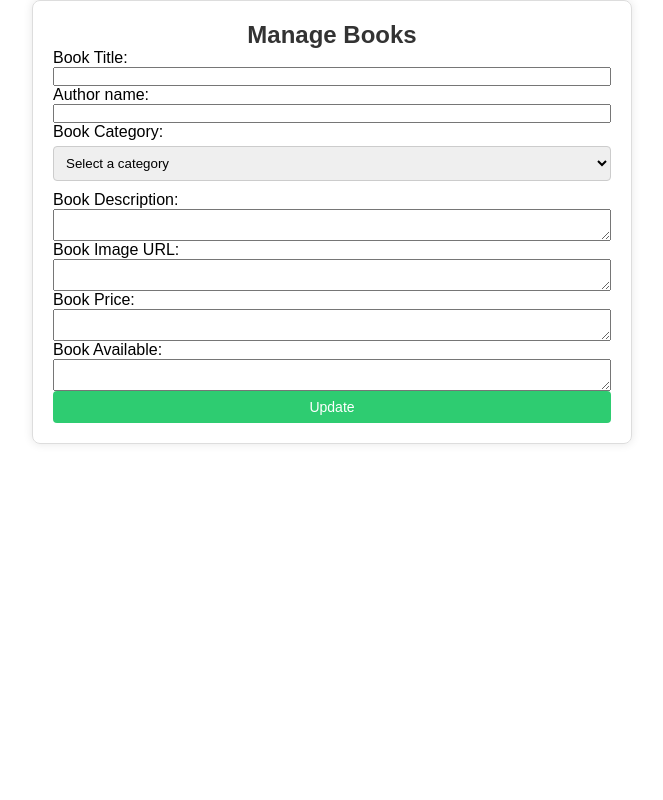
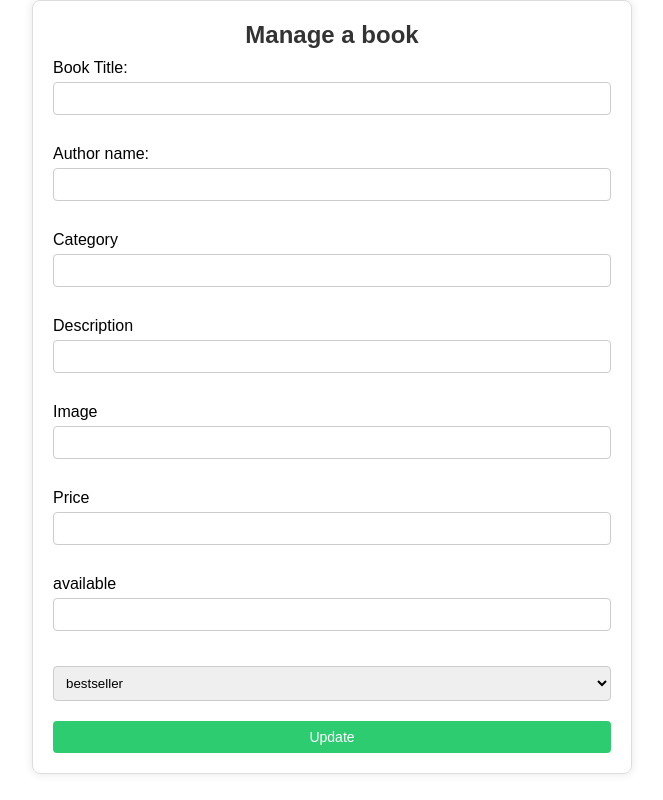
Before and after one commit to coder-aastha/Pustakgriha-OnlineBookStore, a React (Vite) app: page /AdminManageBook/1 in a window 1280 px wide. Shown: the whole page, without its empty margins (308-971 px from the left). Built offline with nearby package versions, Linux system fonts and the light colour scheme; no server answers.

Commit message:
final changes on update books

```diff
--- a/src/Admin/AdminManageBook.jsx
+++ b/src/Admin/AdminManageBook.jsx
@@ -65,76 +65,84 @@ const UpdateBooks = () => {
   return (
     <>
       <div className="upload-form-container">
-        <h2>Manage Books</h2>
+        <h2>Manage a book</h2>
         <form onSubmit={handleFormSubmit}>
-          <label htmlFor="book_title">Book Title:</label>
+          <div className="book_title">Book Title:
             <input
               type="text"
-            id="book_title"
+              id='book_title'
               name="bookTitle"
               value={data.bookTitle}
-            onChange={handleInputChange}
-            required
-          />
+              onChange={handleInputChange} required />
+          </div>
 
-          <label htmlFor="book_name">Author name:</label>
+          <div className="book_title">Author name:
             <input
-            type="text"
-            id="book_name"
+              type='text'
+              id='book_name'
               name="authorName"
               value={data.authorName}
-            onChange={handleInputChange}
-            required
-          />
+              onChange={handleInputChange} required />
+          </div>
 
-          <label htmlFor="book_category">Book Category:</label>
-          <select
+          <div className="book_title"> Category
+            <input
+              type='text'
               id="book_category"
               name="category"
               value={data.category}
-            onChange={handleInputChange}
+              onChange={handleInputChange} required />
+          </div>
+
+          <div className="book_title"> Description
+            <input
+              type='text'
+              id='book_description'
+              name="bookDescription"
+              value={data.bookDescription}
+              onChange={handleInputChange} required />
+          </div>
+
+          <div className="book_title"> Image
+            <input
+              type='text'
+              id='book_image'
+              name="imageURL"
+              value={data.imageURL}
+              onChange={handleInputChange} required />
+          </div>
+
+          <div className="book_title"> Price
+            <input
+              type='text'
+              id='book_price'
+              name="price"
+              value={data.price}
+              onChange={handleInputChange} required />
+          </div>
+
+          <div className="book_title"> available
+            <input
+              type='text'
+              name="book_name"
+              value={data.available}
+              onChange={handleInputChange} required />
+          </div>
+
+
+          <div className="book_title">
+            <select
+              id="book_category"
+              name="book_category"
+              value={data.section}
+              onChange={(e) => setData({ ...data, section: e.target.value })}
               required
             >
-            <option value="" disabled>Select a category</option>
-            <option value="bestseller">Bestseller</option>
-            <option value="newArrivals">New Arrivals</option>
+              <option value="" disabled>Select a Section</option>
+              <option value="bestseller">bestseller</option>
+              <option value="newArrivals">newArrival</option>
             </select>
-
-          <label htmlFor="book_description">Book Description:</label>
-          <textarea
-            id="book_description"
-            name="bookDescription"
-            value={data.bookDescription}
-            onChange={handleInputChange}
-            required
-          />
-
-          <label htmlFor="book_image">Book Image URL:</label>
-          <textarea
-            id="book_image"
-            name="imageURL"
-            value={data.imageURL}
-            onChange={handleInputChange}
-            required
-          />
-
-          <label htmlFor="book_price">Book Price:</label>
-          <textarea
-            id="book_price"
-            name="price"
-            value={data.price}
-            onChange={handleInputChange}
-            required
-          />
-
-          <label htmlFor="book_available">Book Available:</label>
-          <textarea
-            id="book_available"
-            name="available"
-            value={data.available}
-            onChange={handleInputChange}
-            required
-          />
+          </div>
 
           <button type="submit">Update</button>
         </form>
```
Also changed, not shown: src/Admin/AdminBookUpdate.jsx (deleted, +0 -11 lines). Lines whose indentation alone changed are shown as unchanged.
